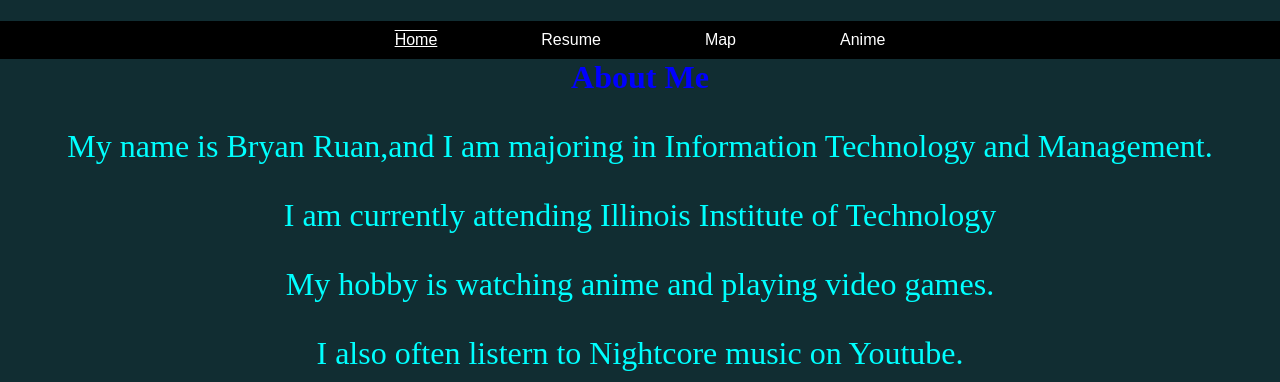
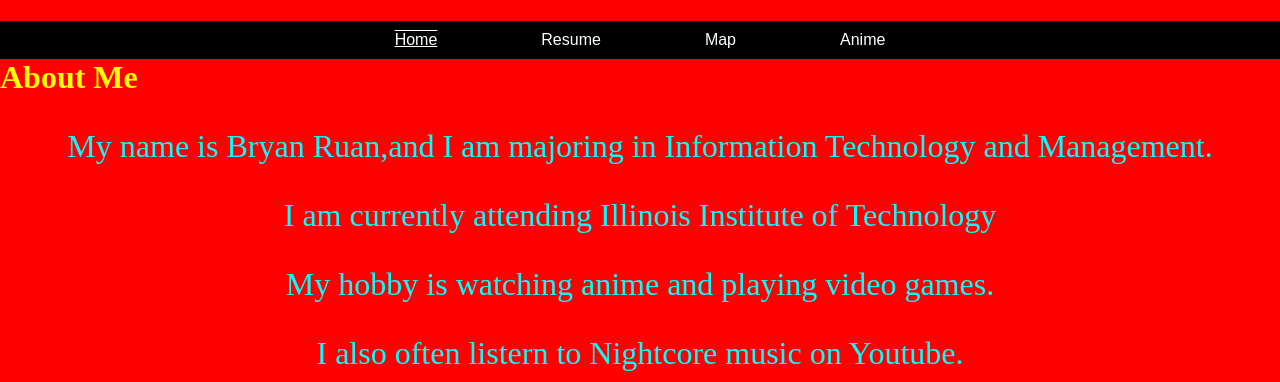
Before and after one commit to BryanRuan/Project3, a plain HTML site: page index.html in a window 1280 px wide. Shown: the top 382 px of the page. Drawn offline with Linux system fonts and the light colour scheme.

Commit message:
Update style.css

```diff
--- a/css/style.css
+++ b/css/style.css
@@ -98,3 +98,15 @@ img{
 .map {
     text-align: center;
 }
+@media only screen and (min-width: 800px){
+  body{
+     background-color: red;
+  }
+
+  @media only screen and (min-width: 800px){
+  h1{
+     text-align: left;
+    font-family: Times New Roman;
+    color:yellow;
+    font-size: 32px;
+  }
```
